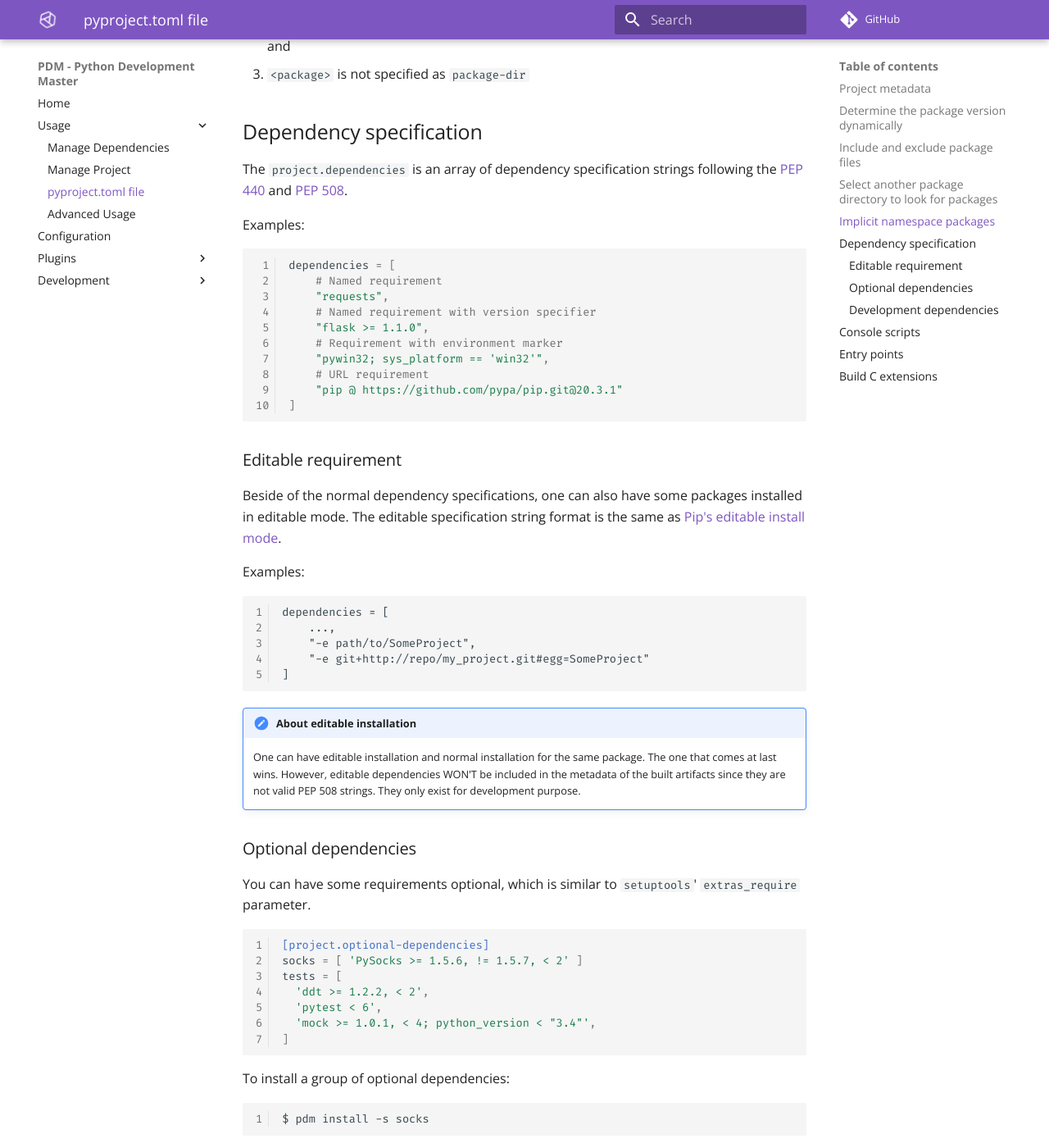
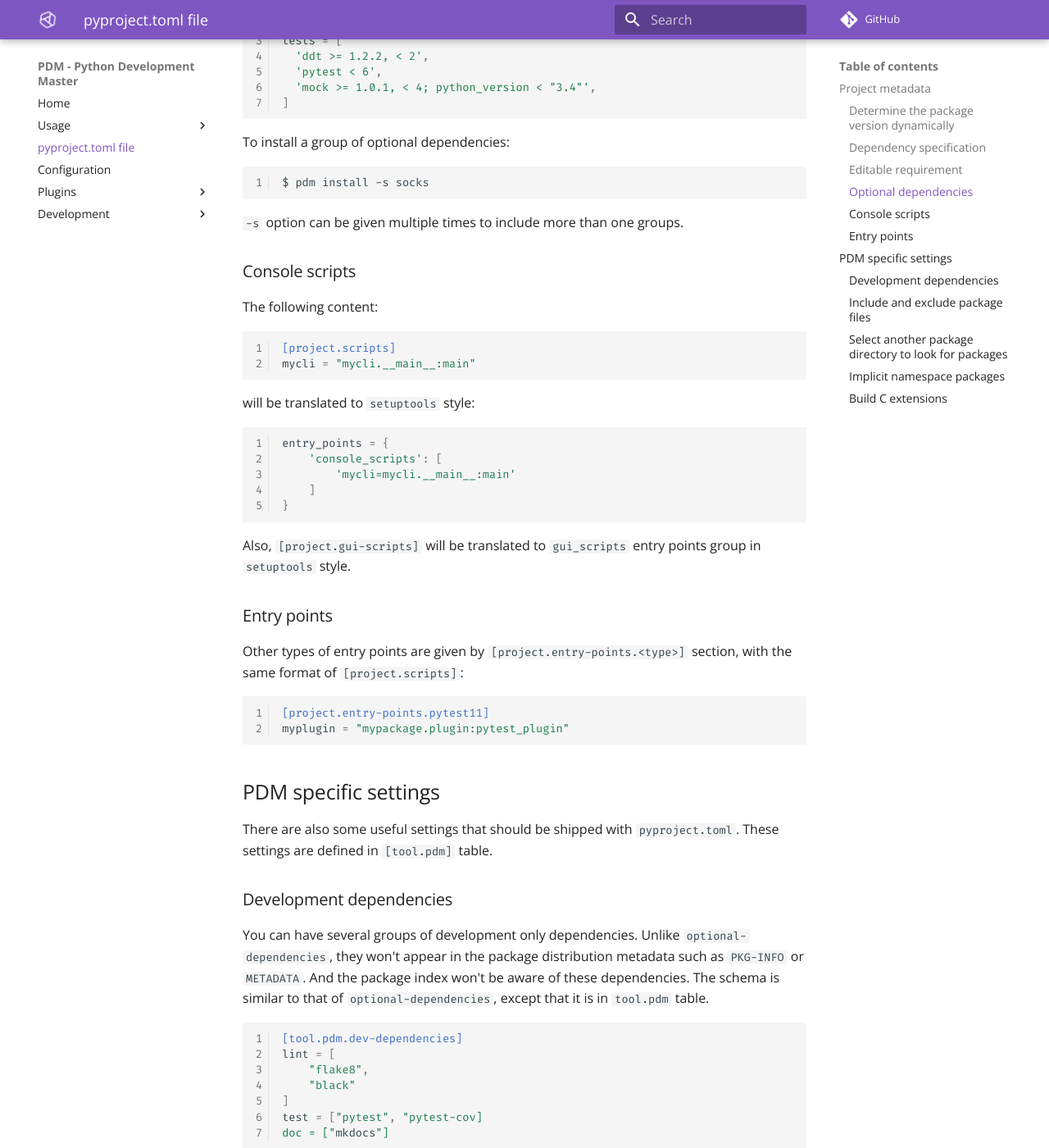
Before and after one commit to ChrisSanderser/pd-ms, an MkDocs documentation site: the page built from docs/docs/pyproject.md, in a window 1280 px wide and 1400 px high, scrolled down 1631 px. Shown: the whole window at 82% size. Built offline with MkDocs 1.6.1 and Material for MkDocs 9.7.7, drawn with Linux system fonts in a browser that asks for light colours; comment, search, counter and statistics services are not loaded; some of the changed text lies outside the part shown.

Commit message:
Update docs about new dev-dependencies groups

````diff
--- a/docs/docs/pyproject.md
+++ b/docs/docs/pyproject.md
@@ -3,11 +3,11 @@
 ## Project metadata
 
 PDM reads the project's metadata following the standardized format of [PEP 621](https://www.python.org/dev/peps/pep-0621/).
-View the PEP for the detailed specification.
+View the PEP for the detailed specification. These metadata are stored in `[project]` table of `pyproject.toml`.
 
 _In the following part of this document, metadata should be written under `[project]` table if not given explicitly._
 
-## Determine the package version dynamically
+### Determine the package version dynamically
 
 You can specify a file source for `version` field like: `version = {from = "pdm/__init__.py"}`, in this form,
 the version will be read from the `__version__` variable in that file.
@@ -25,45 +25,7 @@ In either case, you MUST also include `version` in `dynamic` field, or the backe
 dynamic = ["version"]
 ```
 
-## Include and exclude package files
-
-The way of specifying include and exclude files are simple, they are given as a list of glob patterns:
-
-```toml
-includes = [
-    "**/*.json",
-    "mypackage/",
-]
-excludes = [
-    "mypackage/_temp/*"
-]
-```
-
-If neither `includes` or `excludes` is given, PDM is also smart enough to include top level packages and all data files in them.
-Packages can also lie in `src` directory that PDM can find it.
-
-## Select another package directory to look for packages
-
-Similar to `setuptools`' `package_dir` setting, one can specify another package directory, such as `src`, in `pyproject.toml` easily:
-
-```toml
-package-dir = "src"
-```
-
-If no package directory is given, PDM can also recognize `src` as the `package-dir` implicitly if:
-
-1. `src/__init__.py` doesn't exist, meaning it is not a valid Python package, and
-2. There exist some packages under `src/*`.
-
-## Implicit namespace packages
-
-As specified in [PEP 420](https://www.python.org/dev/peps/pep-0420), a directory will be recognized as a namespace package if:
-
-1. `<package>/__init__.py` doesn't exist, and
-2. There exist normal packages and/or other namespace packages under `<package>/*`, and
-2. `<package>` is not specified as `package-dir`
-
-## Dependency specification
+### Dependency specification
 
 The `project.dependencies` is an array of dependency specification strings following the [PEP 440](https://www.python.org/dev/peps/pep-0440/)
 and [PEP 508](https://www.python.org/dev/peps/pep-0508/).
@@ -98,11 +60,6 @@ dependencies = [
 ]
 ```
 
-!!! note "About editable installation"
-    One can have editable installation and normal installation for the same package. The one that comes at last wins.
-    However, editable dependencies WON'T be included in the metadata of the built artifacts since they are not valid
-    PEP 508 strings. They only exist for development purpose.
-
 ### Optional dependencies
 
 You can have some requirements optional, which is similar to `setuptools`' `extras_require` parameter.
@@ -125,27 +82,7 @@ $ pdm install -s socks
 
 `-s` option can be given multiple times to include more than one groups.
 
-### Development dependencies
-
-You can have some development only dependencies, which is the same as `package.json`'s `dev-dependencies` field:
-
-```toml
-[project]
-
-dev-dependencies = [
-    "pytest",
-    "flake8",
-    "black"
-]
-```
-
-To install all of them:
-
-```bash
-$ pdm install -d
-```
-
-## Console scripts
+### Console scripts
 
 The following content:
 
@@ -166,7 +103,7 @@ entry_points = {
 
 Also, `[project.gui-scripts]` will be translated to `gui_scripts` entry points group in `setuptools` style.
 
-## Entry points
+### Entry points
 
 Other types of entry points are given by `[project.entry-points.<type>]` section, with the same
 format of `[project.scripts]`:
@@ -176,7 +113,77 @@ format of `[project.scripts]`:
 myplugin = "mypackage.plugin:pytest_plugin"
 ```
 
-## Build C extensions
+## PDM specific settings
+
+There are also some useful settings that should be shipped with `pyproject.toml`. These settings are defined in `[tool.pdm]` table.
+
+### Development dependencies
+
+You can have several groups of development only dependencies. Unlike `optional-dependencies`, they won't appear in the package distribution metadata such as `PKG-INFO` or `METADATA`.
+And the package index won't be aware of these dependencies. The schema is similar to that of `optional-dependencies`, except that it is in `tool.pdm` table.
+
+```toml
+[tool.pdm.dev-dependencies]
+lint = [
+    "flake8",
+    "black"
+]
+test = ["pytest", "pytest-cov]
+doc = ["mkdocs"]
+```
+
+To install all of them:
+
+```bash
+$ pdm install -d
+```
+
+For more CLI usage, please refer to [Manage Dependencies](usage/dependency.md)
+
+### Include and exclude package files
+
+The way of specifying include and exclude files are simple, they are given as a list of glob patterns:
+
+```toml
+includes = [
+    "**/*.json",
+    "mypackage/",
+]
+excludes = [
+    "mypackage/_temp/*"
+]
+```
+
+If neither `includes` or `excludes` is given, PDM is also smart enough to include top level packages and all data files in them.
+Packages can also lie in `src` directory that PDM can find it.
+
+### Select another package directory to look for packages
+
+Similar to `setuptools`' `package_dir` setting, one can specify another package directory, such as `src`, in `pyproject.toml` easily:
+
+```toml
+package-dir = "src"
+```
+
+If no package directory is given, PDM can also recognize `src` as the `package-dir` implicitly if:
+
+1. `src/__init__.py` doesn't exist, meaning it is not a valid Python package, and
+2. There exist some packages under `src/*`.
+
+### Implicit namespace packages
+
+As specified in [PEP 420](https://www.python.org/dev/peps/pep-0420), a directory will be recognized as a namespace package if:
+
+1. `<package>/__init__.py` doesn't exist, and
+2. There exist normal packages and/or other namespace packages under `<package>/*`, and
+3. `<package>` is not specified as `package-dir`
+
+!!! note "About editable installation"
+    One can have editable installation and normal installation for the same package. The one that comes at last wins.
+    However, editable dependencies WON'T be included in the metadata of the built artifacts since they are not valid
+    PEP 508 strings. They only exist for development purpose.
+
+### Build C extensions
 
 Currently, building C extensions still relies on `setuptools`. You should write a python script which contains
 a function named `build` and accepts the parameter dictionary of `setup()` as the only argument.
@@ -198,6 +205,6 @@ Now, specify the build script path via `build` in the `pyproject.toml`:
 
 ```toml
 # pyproject.toml
-[project]
+[tool.pdm]
 build = "build.py"
 ```
--- a/docs/docs/dependency.md
+++ b/docs/docs/usage/dependency.md
@@ -36,22 +35,43 @@ For details of the meaning of each field in `pyproject.toml`, please refer to [P
 
 ```console
 $ pdm add requests
-$ pdm add -d pytest
 ```
 
 `pdm add` can be followed by one or several dependencies, and the dependency specification is described in
 [PEP 508](https://www.python.org/dev/peps/pep-0508/).
-There are two groups of dependencies: packages will be added to `project.dependencies` by default or `project.dev-dependencies`
-if `-d/--dev` option is passed to the `pdm add` command.
 
-PDM also allows extra dependency groups by providing `-s/--section <name>` option, and the dependencies will appear in
-`project.optional-dependencies.<name>` in the project file, respectively.
+PDM also allows extra dependency groups by providing `-s/--section <name>` option, and those dependencies will go to
+`[project.optional-dependencies.<name>]` table in the project file, respectively.
 
 After that, dependencies and sub-dependencies will be resolved properly and installed for you, you can view `pdm.lock` to see
 the resolved result of all dependencies.
 
 Local packages can be installed in [editable mode](https://pip.pypa.io/en/stable/reference/pip_install/#editable-installs)
 (just like `pip install -e <local project path>` would) using `pdm add -e/--editable <local project path>`.
+
+## Add development only dependencies
+
+_New in 1.5.0_
+
+PDM also supports defining groups of dependencies that are useful for development. They can be classified as different groups,
+e.g. some for testing and others for linting. We usually don't want these dependencies appear in the distribution's metadata
+so using `optional-dependencies` is probably not a good idea. We can define them as development dependencies:
+
+```console
+$ pdm add -ds test pytest
+```
+
+This will result in a pyproject.toml as following:
+
+```toml
+[tool.pdm.dev-dependencies]
+test = ["pytest"]
+```
+
+For backward-compatibility, if `-s/--section` is not given, dependencies will go to `dev` group under `[tool.pdm.dev-dependencies]` by default.
+
+!!! NOTE
+    The group names in `[tool.pdm.dev-dependencies]` MUST NOT conflict with those in `[project.optional-dependencies]`.
 
 ### Save version specifiers
 
@@ -77,6 +97,29 @@ To update the specified package(s):
 $ pdm update requests
 ```
 
+To update multiple sections of dependencies:
+
+```console
+$ pdm update -s security -s http
+```
+
+To update a given package in the specified section:
+
+```console
+$ pdm update -s security cryptography
+```
+
+If the section is not given, PDM will search for the requirement in the default dependencies set and raises an error if none is found.
+
+To update package in development dependencies:
+
+```console
+# Update all dev-dependencies
+$ pdm update -d
+# Update the specified group of dev-dependencies
+$ pdm update -ds test pytest
+```
+
 ### About update strategy
 
 Similarly, PDM also provides 2 different behaviors of updating dependencies and sub-dependencies，
@@ -91,15 +134,31 @@ which is given by `--update-<strategy>` option:
 To remove existing dependencies from project file and the library directory:
 
 ```console
+# Remove requests from the default dependencies
 $ pdm remove requests
+# Remove h11 from the 'web' optional group
+$ pdm remove -s web h11
+# Remove pytest-cov from the `test` dev dependencies group
+$ pdm remove -ds test pytest-cov
 ```
 
-## Synchronize the project packages with lock file
+## Install the packages pinned in lock file
 
 There are two similar commands to do this job with a slight difference:
 
+```console
+# Install all default dependencies:
+$ pdm install
+# Install default + web optional dependencies:
+$ pdm install -s web
+# Install default + all dev dependencies
+$ pdm install -d
+# Install web dependencies ONLY(without default dependencies):
+$ pdm install --no-default -s web
+```
+
 - `pdm install` will check the lock file and relock if it mismatches with project file, then install.
-- `pdm sync` install dependencies in the lock file and will error out if it doesn't exist.
+- `pdm sync` installs dependencies in the lock file and will error out if it doesn't exist.
   Besides, `pdm sync` can also remove unneeded packages if `--clean` option is given.
 
 ## Show what packages are installed
--- a/docs/mkdocs.yml
+++ b/docs/mkdocs.yml
@@ -16,16 +16,16 @@ theme:
 nav:
   - Home: index.md
   - Usage:
-      - Manage Dependencies: dependency.md
-      - Manage Project: project.md
-      - pyproject.toml file: pyproject.md
-      - Advanced Usage: advanced.md
+      - Manage Dependencies: usage/dependency.md
+      - Manage Project: usage/project.md
+      - Advanced Usage: usage/advanced.md
+  - pyproject.toml file: pyproject.md
   - Configuration: configuration.md
   - Plugins:
-    - plugin.md
+      - plugin.md
   - Development:
-    - contributing.md
-    - changelog.md
+      - contributing.md
+      - changelog.md
 
 markdown_extensions:
   - pymdownx.highlight:
````
Also changed, not shown: other parts of docs/docs/usage/dependency.md (+0 -1 lines), docs/docs/usage/advanced.md (renamed from docs/docs/advanced.md), docs/docs/usage/project.md (renamed from docs/docs/project.md).
